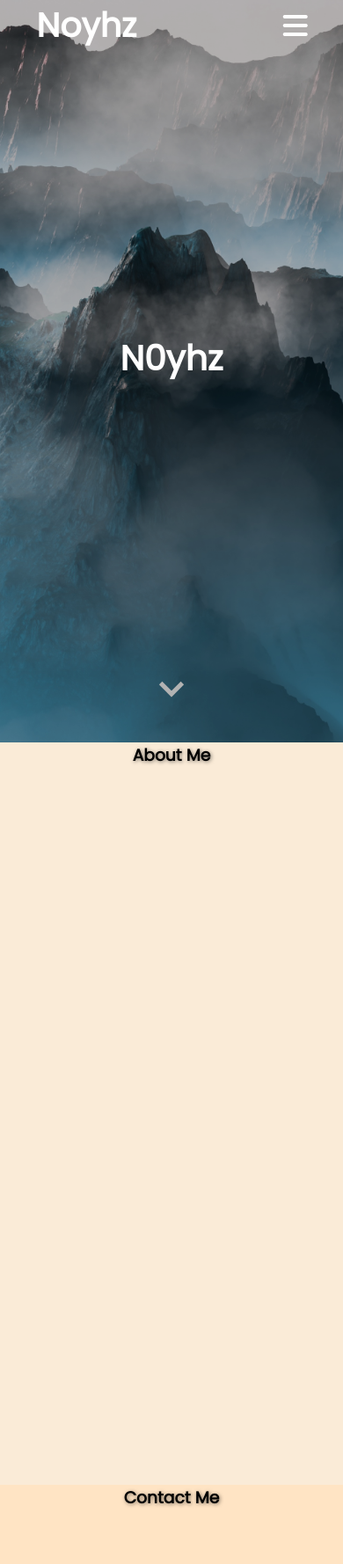
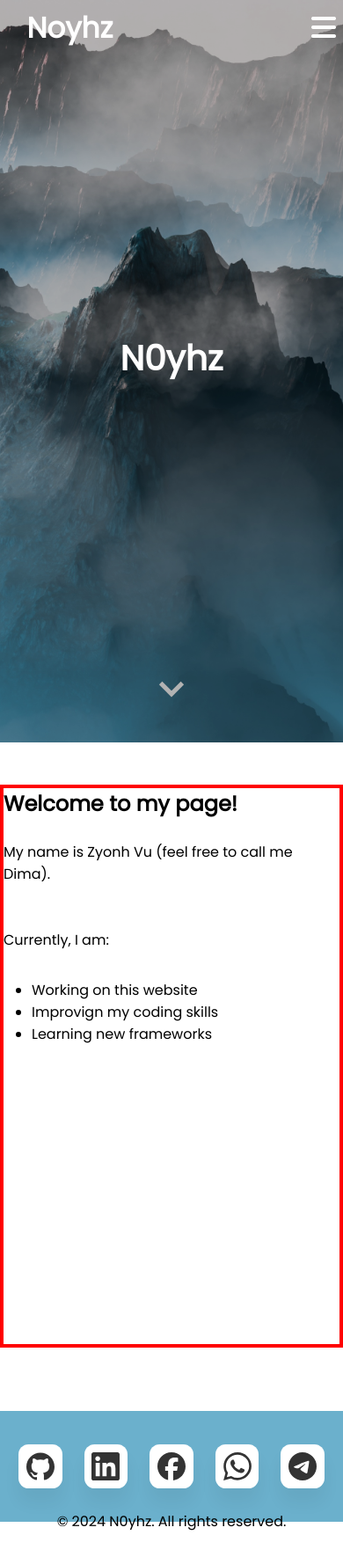
Before and after one commit to N0yhz/Portfolio-web, a plain HTML site: page index.html in a window 390 px wide. Shown: the top 1778 px of the page at 88% size. After the commit the page ends 1745 px from the top, so only its background shows below. Drawn offline with Linux system fonts and the light colour scheme.

Commit message:
fix responsive design

```diff
--- a/index.html
+++ b/index.html
@@ -3,23 +3,22 @@
   <head>
     <title>N0yhz</title>
     <meta charset="utf-8">
-    <meta name="viewport" content="width=device-width, initial-scale=1.0, shrink-to-fit=no">
+    <meta name="viewport" content="width=device-width, initial-scale=1.0">
     <!-- CSS only -->
     <link href="static/style.css" rel="stylesheet">
     <link
       rel="stylesheet"
-      href="https://cdnjs.cloudflare.com/ajax/libs/font-awesome/6.3.0/css/all.min.css"
-      integrity="sha512-SzlrxWUlpfuzQ+pcUCosxcglQRNAq/DZjVsC0lE40xsADsfeQoEypE+enwcOiGjk/bSuGGKHEyjSoQ1zVisanQ=="
+      href="https://cdnjs.cloudflare.com/ajax/libs/font-awesome/6.6.0/css/all.min.css"
+      integrity="sha512-Kc323vGBEqzTmouAECnVceyQqyqdsSiqLQISBL29aUW4U/M7pSPA/gEUZQqv1cwx4OnYxTxve5UMg5GT6L4JJg=="
       crossorigin="anonymous"
     />
   </head>
   <body>
-    <!-- HEADER / NAVBAR -->
-    <section class="header-section">
+    <!-- NAVBAR -->
+    <nav class="navbar">
       <div class="logo">
         <h1> Noyhz</h1>
       </div>
-        <div class="navbar">
       <ul class="nav__links">
         <li><a href="#"><i class="fa fa-home"></i> Home</a></li>
         <li><a href="#">Interest</a></li>
@@ -37,30 +36,46 @@
           <li><a href="#">Projects</a></li>
           <li><a href="#social-contacts">Contacts</a></li>
       </ul>
+    </nav>
+
+    <!-- HEADER -->
+    <header>
+        <!-- HEAD TITLE-->
+        <div class="header-content">
+          <h1 id="Title"> N0yhz</h1>
+          <span id="subtitle"></span>
         </div>
         <div class="down_arrow" href="#social-contacts">
           <span></span>
         </div>
-          <!-- HEAD TITLE-->
-        <div class="head-title">
-          <h2 id="Title"> N0yhz</h2>
-          <span id="subtitle"></span>
+    </header>
+
+    <main>
+      <div>
+        <section>
+          <div class="container">
+            <h2> Welcome to my page!</h2>
+            <br>
+            <div class="general-content">
+              <p>
+                My name is Zyonh Vu (feel free to call me Dima).
+              </p>
+              <br>
+              <br>
+              <p>
+                Currently, I am:
+              </p>
+              <ul class="content-points">
+                <li>Working on this website</li>
+                <li>Improvign my coding skills</li>
+                <li>Learning new frameworks</li>
+              </ul>
+            </div>
           </div>
         </section>
-    <!-- JS SCRIPT-->
-    <script src="/scripts.js"></script>
-
-    <div >
-      <section id="section-2" class="two">
-        <h3>About Me</h3>
-      </section>
-      <section class="four">
-        <h3>Contact Me</h3>
-      </section>
-      <section class="five">
-        <h3>Interest</h3>
-      </section>
       </div>
+    </main>
+      <!-- FOOTER -->
       <!-- SOCIAL ICONS -->
     <footer id="social-contacts">
       <div class="social-containers">
@@ -95,6 +110,12 @@
           </svg>
         </a>
       </div>
+      <div class="cpright">
+        <span>&copy; 2024 N0yhz. All rights reserved.</span>
+      </div>
     </footer>
+
+    <!-- JS SCRIPT-->
+    <script src="/scripts.js"></script>
   </body>
 </html>
--- a/scripts.js
+++ b/scripts.js
@@ -12,7 +12,7 @@ toggleBtn.onclick = function() {
     :'fa-solid fa-bars'
 }
 
-// TYPEWRITER
+// TYPEWRITER WITH LOOP
 
 // function typeWriter(text, index) {
 //     if (index < text.length) {
@@ -31,7 +31,9 @@ toggleBtn.onclick = function() {
 // let text = "Software developer";
 // typeWriter(text, 0);
 
-let words = ["Software developer", "Tech enthusiast", "Web designer"];
+
+// TYPEWRITER WITH TEXT CHANGING
+let words = ["Software developer", "Web designer", "Tech enthusiast", "Gymer"];
 let wordIndex = 0;
 let isDeleting = false;
 let text = "";
@@ -64,7 +66,6 @@ function typeWriter() {
         wordIndex = (wordIndex + 1) % words.length; // Loop through words
         nextAction = 500;
     }
-
     setTimeout(typeWriter, nextAction);
 }
 typeWriter();
--- a/static/style.css
+++ b/static/style.css
@@ -12,69 +12,64 @@ body {
   width: 100%;
   font-family: "Poppins", sans-serif;
 }
+
+/* SCROLLBAR */
+::-webkit-scrollbar {
+  width: 0.5rem;
+}
+
+::-webkit-scrollbar-track{
+  background: #00000000;
+}
+
+::-webkit-scrollbar-thumb{
+  background: linear-gradient(transparent,#315572);
+  border-radius: 6px;
+}
+
 /* HEADER */
-.header-section {
+header{
+  height: 100vh;
+  width: 100%;
   background-image: url("images/header.jpg");
   background-size: cover;
   background-position: center;
+  display: flex;
+  align-items: center;
+  justify-content: center;
+  color:white;
 }
 
-.header-section::before{
+header::before{
   content: "";
   position: absolute;
   width: 100%;
-  height: 100%;
+  height: 100vh;
   background-color: rgba(0, 0, 0, 0.3);
   z-index: 1;
   pointer-events: none;
 }
-
-/* SECTION */
-section {
-  height: 100vh;
-  display: flex;
-  padding: 0 1.2rem;
+/* TITLE & SUBTITLE */
+.header-content{
+  height: max-content;
+  flex-direction: column;
   justify-content: center;
-  position: relative;
+  align-items: center;
+  text-align: center;
   z-index: 2;
- }
-
-h3{
-  text-shadow: 1px 1px 4px rgba(0, 0, 0, 0.5);
-}
-.two{
-  background-color: antiquewhite;
-}
-.four{
-  background-color: bisque;
-}
-.five{
-  background-color: pink;
 }
 
-/* FOOTER */
-footer{
-  grid-area: footer;
-  padding: 2em;
-  position: sticky;
-  background-color: hsl(197, 100%, 76%);
+#Title{
+  font-size: 2.45rem;
 }
 
-footer::before {
-  content: "";
-  position: absolute;
-  top: 0;
-  left: 0;
-  width: 100%;
-  height: 100%;
-  background-color: rgba(0, 0, 0, 0.2);
-  z-index: 1;
-  pointer-events: none;
+header #subtitle{
+  font-size: 2rem;
 }
 
 /* NAVBAR */
+.navbar,
 .logo {
-	font-size: 1.58rem;
   margin-right: auto ;
   position: relative;
   color: white;
@@ -84,16 +79,18 @@ footer::before {
 
 .navbar {
   width: 100%;
-  height:60px;
-  max-width: 1200px;
-  margin: 0 1.32rem ;
+  position: absolute;
+  top: 0;
+  left: 0;
   display: flex;
-  justify-content: flex-end;
+  justify-content: space-between;
   align-items: center;
+  padding: 0.5rem;
   z-index: 2;
 }
 .navbar .nav__links{
-  position:relative;
+  position:sticky;
+  overflow: hidden;
   list-style: none;
   font-size: 1.15rem;
   z-index: 2;
@@ -101,18 +98,17 @@ footer::before {
 
 .navbar .nav__links li{
   display: inline-block;
-  padding: 1.3rem;
+  padding: 1.8rem;
 }
 
 .navbar .nav__links li a{
-  font-size: 1.3rem;
   color: white;
   text-decoration: none;
   transition: all 0.3s ease  0s;
 }
 
 .navbar .nav__links li a:hover{
-  color: #333333;
+  color: #5dcaf5;
 }
 .navbar .toggle_btn{
   color: white;
@@ -139,10 +135,9 @@ footer::before {
 .dropdown_menu .drop_bar{
   top: 60px;
   width: 300px;
-  right: 4rem;
   background: rgba(255, 255, 255, 0.06);
   backdrop-filter: blur(15px);
-  border-radius: 10px;
+  border-radius: 15px;
 }
 
 .dropdown_menu .drop_bar li{
@@ -159,6 +154,7 @@ footer::before {
 
 .dropdown_menu.open{
   height: 240px;
+  width: 100%;
 }
 
 /* DOWN-ARROW */
@@ -182,33 +178,30 @@ footer::before {
   cursor: pointer;
 }
 
+/* SECTION */
+section {
+  height: 90vh;
+  display: flex;
+  position: relative;
+  z-index: 2;
+ }
+
+.container{
+  width: 50rem;
+  height: 40rem;
+  margin: 3rem auto ;
+  position: relative;
+  border: 4px red solid;
+}
+
+.content-points{
+  margin: 2rem;
+}
+
+
 @keyframes scroll {
   0% { transform: rotate(45deg) translate(-5px, -5px); }
   100% { transform: rotate(45deg) translate(5px, 5px); }
-}
-
-/* TITLE & SUBTITLE */
-.head-title{
-  position: absolute;
-  height: calc(100vh - 60px);
-  display: flex;
-  flex-direction: column;
-  justify-content: center;
-  align-items: center;
-  text-align: center;
-  z-index: 2;
-  top: 2rem;
-}
-
-h2{
-  font-size: 2.45rem;
-  color: white;
-}
-
-.head-title #subtitle{
-  font-size: 1.8rem;
-  color: white;
-  height: max-content;
 }
 
 .blinker{
@@ -224,41 +217,49 @@ h2{
 /* RESPONSIVE DESIGN */
 
 /* MOBILE */
-@media(max-width: 576px){
+@media (width <= 580px){
+
+  .nav__links{
+    display: none;
+  }
+  .navbar .logo {
+    font-size: 1.36rem;
+  }
   .dropdown_menu {
-    left: 4.4rem;
-    width: unset;
+    display: block;
+    left: 4rem;
   }
-
-  .head-title{
+  .navbar .toggle_btn{
+    display: block;
+    right:1rem;
+  }
+  .header-content{
     font-size: 1;
   }
-  .head-title #subtitle{
+  .header-content #subtitle{
     font-size: 1.2rem;
   }
 }
 
 /* TABLET */
-@media(max-width: 992px) {
-  .nav__links{
-    display: none;
+@media(590px <= width <= 992px) {
+  .logo{
+    font-size: 1.5rem;
+  }
+  .navbar{
+    padding: 0.3rem;
+  }
+}
+
+/* DESKTOP */
+@media(min-width: 1024px){
+  .logo{
+    font-size: 1.8rem;
   }
 
-  .navbar .toggle_btn {
-    display: block;
+  .nav__links li a{
+    font-size: 1.2rem;
   }
-
-  .dropdown_menu{
-    display:block;
-  }
-
-  .head-title{
-    font-size: 1.85rem;
-  }
-  .head-title #subtitle{
-    font-size: 1.4rem;
-  }
-
 }
 
 /* 4K > */
@@ -266,17 +267,41 @@ h2{
   .logo{
     font-size: X-large;
   }
+
+
   .navbar .nav__links li a{
     font-size: 14rem;
   }
 }
 
+/* FOOTER */
+footer{
+  height: 15vh;
+  width: 100%;
+  padding: 1rem;
+  position: sticky;
+  background-color: hsl(197, 100%, 76%);
+}
+
+footer::before {
+  content: "";
+  position: absolute;
+  top: 0;
+  left: 0;
+  width: 100%;
+  height: 100%;
+  background-color: rgba(0, 0, 0, 0.2);
+  z-index: 1;
+  pointer-events: none;
+}
 
 /* SOCIAL ICON */
+
 .social-containers{
   display: flex;
   gap: 25px;
   place-content: center;
+  padding: 1.4rem;
   z-index: 2;
 }
 
@@ -327,3 +352,10 @@ h2{
   transform: translateY(-42px);
   opacity: 1;
 }
+
+.cpright{
+  display: flex;
+  justify-content: center;
+  padding: 0.2rem;
+  font-size: 1rem;
+}
```
Lines whose indentation alone changed are shown as unchanged.
